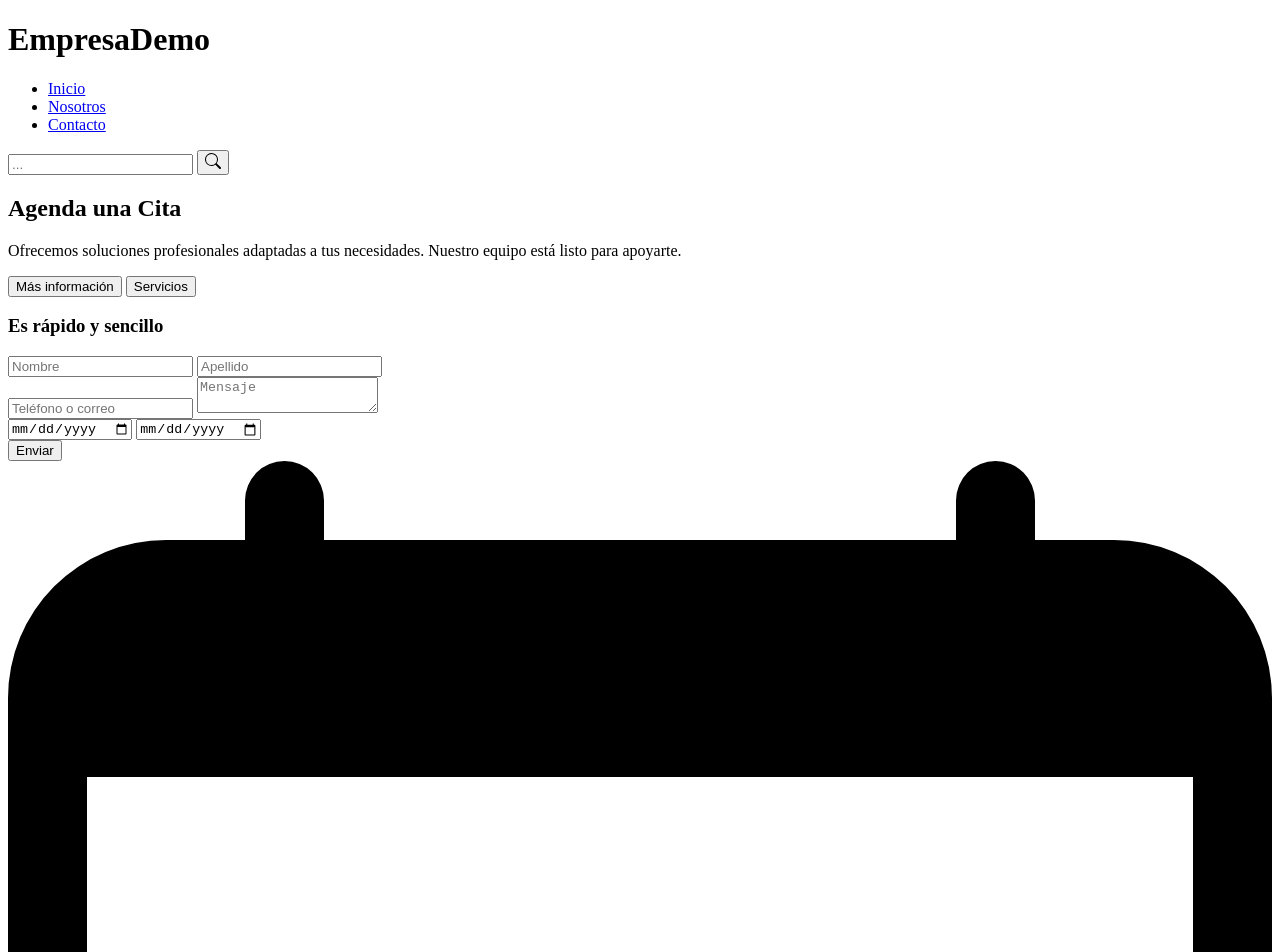
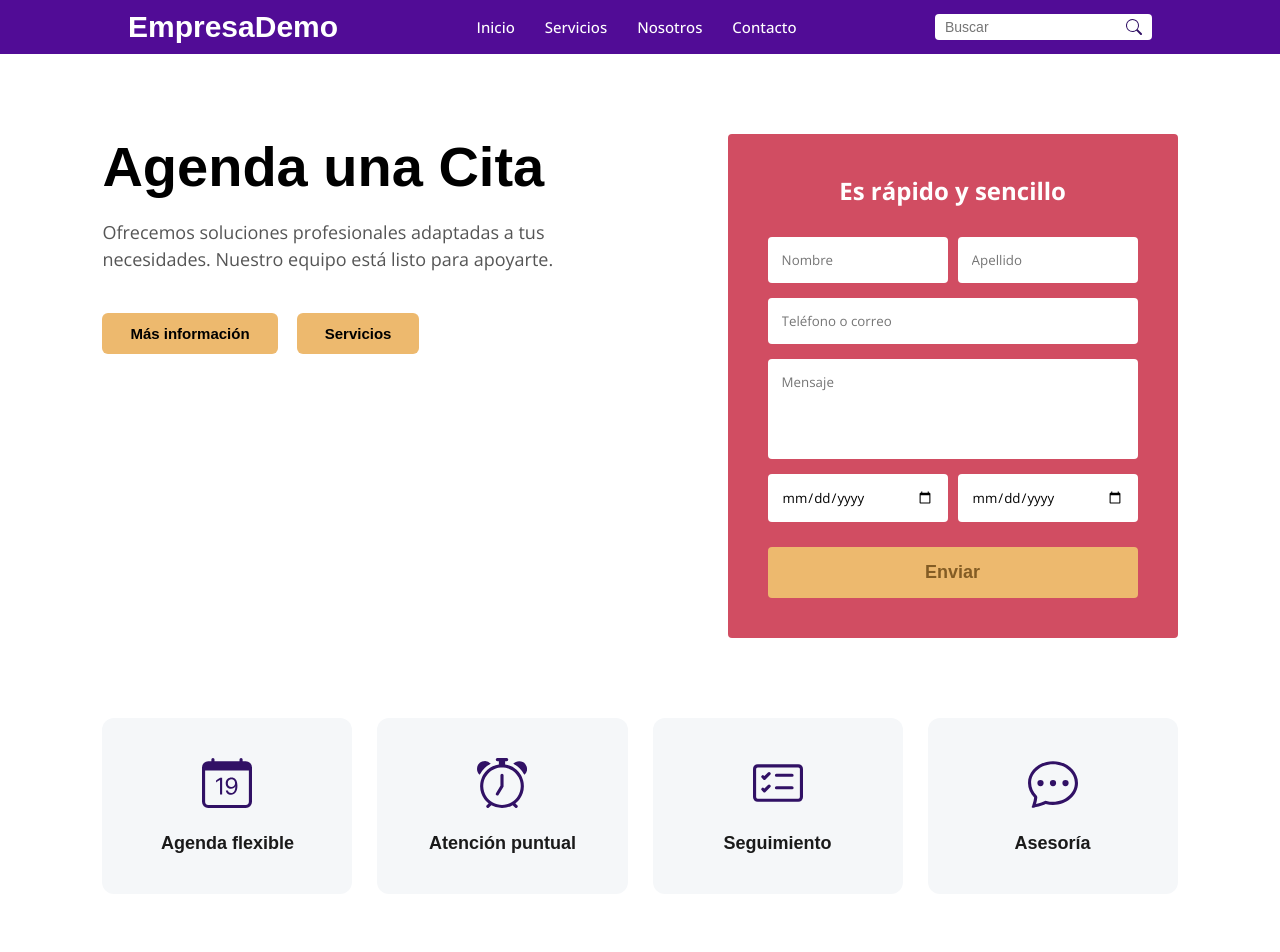
Before and after one commit to Diegogamer23/-tind26-p1-DVilla, a plain HTML site: page index.html in a window 1280 px wide. Shown: the top 952 px of the page. Drawn offline with nearby package versions, Linux system fonts and the light colour scheme; a web font is replaced by a local one.

Commit message:
css
ya esta

```diff
--- a/Css/estilos.css
+++ b/Css/estilos.css
@@ -0,0 +1,223 @@
+@import url('https://fonts.googleapis.com/css2?family=Bitcount+Prop+Single:wght@100..900&family=Google+Sans:ital,opsz,wght@0,17..18,400..700;1,17..18,400..700&family=Open+Sans:ital,wght@0,300..800;1,300..800&family=Roboto+Slab:wght@100..900&display=swap');
+
+* {
+    margin: 0;
+    padding: 0;
+    box-sizing: border-box;
+}
+
+body {
+    font-family: 'Open Sans', sans-serif;
+    background-color: #ffffff;
+    overflow-x: hidden;
+}
+
+
+.encabezado-sitio {
+    background-color: #510c96;
+    color: rgb(255, 255, 255);
+    display: flex;
+    justify-content: space-between;
+    align-items: center;
+    padding: 10px 10%;
+    font-style: bold;
+}
+
+.logo-sitio h1 {
+    font-family: 'Google Sans', sans-serif;
+    font-size: 30px;
+    font-weight: 700;
+}
+
+.navegacion-principal ul {
+    display: flex;
+    list-style: none;
+    gap: 30px;
+}
+
+.navegacion-principal a {
+    color: white;
+    text-decoration: none;
+    font-size: 15px;
+    font-weight: 500;
+}
+
+/* Buscador del Header */
+.formulario-busqueda {
+    background-color: white;
+    border-radius: 4px;
+    display: flex;
+    align-items: center;
+    padding: 5px 10px;
+}
+
+.formulario-busqueda input {
+    border: none;
+    outline: none;
+    font-size: 14px;
+}
+
+.formulario-busqueda button {
+    background: transparent;
+    border: none;
+    color: #311165;
+    cursor: pointer;
+    display: flex;
+}
+
+/* 4. CONTENIDO PRINCIPAL (Layout Flexible) */
+.contenido-principal {
+    padding-bottom: 50px;
+}
+
+.seccion-destacada {
+    display: flex;
+    justify-content: space-between;
+    align-items: flex-start;
+    padding: 80px 8%;
+    gap: 40px;
+}
+
+/* 5. TEXTO HERO */
+.texto-destacado {
+    flex: 1;
+}
+
+.texto-destacado h2 {
+    font-family: 'Google Sans', sans-serif;
+    font-size: 56px;
+    font-weight: 700;
+    margin-bottom: 20px;
+    color: #000;
+}
+
+.texto-destacado p {
+    font-size: 18px;
+    color: #555;
+    line-height: 1.5;
+    max-width: 480px;
+    margin-bottom: 40px;
+}
+
+/* Botones de acción */
+.acciones-destacadas button {
+    background-color: #edb96e; /* Dorado suave */
+    border: none;
+    padding: 12px 28px;
+    border-radius: 6px;
+    font-family: 'Google Sans', sans-serif;
+    font-weight: 600;
+    font-size: 15px;
+    cursor: pointer;
+    margin-right: 15px;
+    transition: filter 0.3s;
+}
+
+.acciones-destacadas button:hover {
+    filter: brightness(0.9);
+}
+
+/* 6. FORMULARIO LATERAL (Cuadro Rosa) */
+.formulario-cita {
+    background-color: #d14d62; /* Color frambuesa de la imagen */
+    width: 450px;
+    padding: 40px;
+    border-radius: 4px; /* Casi recto como en la imagen */
+    color: white;
+}
+
+.formulario-cita h3 {
+    text-align: center;
+    font-size: 24px;
+    margin-bottom: 30px;
+}
+
+.formulario-cita form {
+    display: flex;
+    flex-direction: column;
+    gap: 15px;
+}
+
+.fila-formulario {
+    display: flex;
+    gap: 10px;
+}
+
+.formulario-cita input,
+.formulario-cita textarea {
+    width: 100%;
+    padding: 14px;
+    border: none;
+    border-radius: 4px;
+    font-family: 'Open Sans', sans-serif;
+}
+
+.formulario-cita textarea {
+    height: 100px;
+    resize: none;
+}
+
+/* Botón Enviar dentro de Formulario */
+.formulario-cita button {
+    background-color: #edb96e;
+    color: #835c24; /* Texto café oscuro sobre dorado */
+    border: none;
+    padding: 15px;
+    border-radius: 4px;
+    font-family: 'Google Sans', sans-serif;
+    font-weight: 700;
+    font-size: 18px;
+    cursor: pointer;
+    margin-top: 10px;
+}
+
+/* 7. SECCIÓN DE SERVICIOS (Cuadros Inferiores) */
+.seccion-servicios {
+    display: grid;
+    grid-template-columns: repeat(4, 1fr);
+    gap: 25px;
+    padding: 0 8% 80px 8%;
+}
+
+.servicio-item {
+    background-color: #f5f7f9; /* Gris muy claro */
+    padding: 40px 20px;
+    border-radius: 12px;
+    text-align: center;
+    transition: transform 0.3s;
+}
+
+.servicio-item:hover {
+    transform: translateY(-5px);
+}
+
+.iconos {
+    width: 50px;
+    height: 50px;
+    color: #311165;
+    margin-bottom: 20px;
+}
+
+.servicio-item p {
+    font-family: 'Google Sans', sans-serif;
+    font-weight: 600;
+    font-size: 18px;
+    color: #1a1a1a;
+}
+
+/* 8. PIE DE PÁGINA */
+.pie-sitio {
+    background-color: #841656; /* Púrpura rojizo */
+    color: white;
+    text-align: center;
+    padding: 25px;
+    font-size: 14px;
+}
+
+/* 9. RESPONSIVE */
+@media (max-width: 1100px) {
+    .seccion-destacada { flex-direction: column; align-items: center; text-align: center; }
+    .texto-destacado p { margin: 0 auto 30px auto; }
+    .seccion-servicios { grid-template-columns: repeat(2, 1fr); }
+    .formulario-cita { width: 100%; max-width: 500px; }
+}
--- a/index.html
+++ b/index.html
@@ -19,13 +19,14 @@
         <nav class="navegacion-principal">
             <ul>
                 <li><a href="#">Inicio</a></li>
+                <li><a href="#">Servicios</a></li>
                 <li><a href="#">Nosotros</a></li>
                 <li><a href="#">Contacto</a></li>
             </ul>
         </nav>
 
         <form class="formulario-busqueda">
-            <input type="email" placeholder="...">
+            <input type="email" placeholder="Buscar">
             <button type="submit">
                 <svg xmlns="http://www.w3.org/2000/svg" width="16" height="16" fill="currentColor" class="bi bi-search"
                     viewBox="0 0 16 16">
@@ -88,12 +89,28 @@
             </article>
 
             <article class="servicio-item">
-                <span> </span>
+                <span>
+                    <svg xmlns="http://www.w3.org/2000/svg" width="16" height="16" fill="currentColor" class="iconos"
+                        viewBox="0 0 16 16">
+                        <path
+                            d="M8.5 5.5a.5.5 0 0 0-1 0v3.362l-1.429 2.38a.5.5 0 1 0 .858.515l1.5-2.5A.5.5 0 0 0 8.5 9z" />
+                        <path
+                            d="M6.5 0a.5.5 0 0 0 0 1H7v1.07a7.001 7.001 0 0 0-3.273 12.474l-.602.602a.5.5 0 0 0 .707.708l.746-.746A6.97 6.97 0 0 0 8 16a6.97 6.97 0 0 0 3.422-.892l.746.746a.5.5 0 0 0 .707-.708l-.601-.602A7.001 7.001 0 0 0 9 2.07V1h.5a.5.5 0 0 0 0-1zm1.038 3.018a6 6 0 0 1 .924 0 6 6 0 1 1-.924 0M0 3.5c0 .753.333 1.429.86 1.887A8.04 8.04 0 0 1 4.387 1.86 2.5 2.5 0 0 0 0 3.5M13.5 1c-.753 0-1.429.333-1.887.86a8.04 8.04 0 0 1 3.527 3.527A2.5 2.5 0 0 0 13.5 1" />
+                    </svg>
+                </span>
                 <p>Atención puntual</p>
             </article>
 
             <article class="servicio-item">
-                <span></span>
+                <span>
+                    <svg xmlns="http://www.w3.org/2000/svg" width="16" height="16" fill="currentColor" class="iconos"
+                        viewBox="0 0 16 16">
+                        <path
+                            d="M14.5 3a.5.5 0 0 1 .5.5v9a.5.5 0 0 1-.5.5h-13a.5.5 0 0 1-.5-.5v-9a.5.5 0 0 1 .5-.5zm-13-1A1.5 1.5 0 0 0 0 3.5v9A1.5 1.5 0 0 0 1.5 14h13a1.5 1.5 0 0 0 1.5-1.5v-9A1.5 1.5 0 0 0 14.5 2z" />
+                        <path
+                            d="M7 5.5a.5.5 0 0 1 .5-.5h5a.5.5 0 0 1 0 1h-5a.5.5 0 0 1-.5-.5m-1.496-.854a.5.5 0 0 1 0 .708l-1.5 1.5a.5.5 0 0 1-.708 0l-.5-.5a.5.5 0 1 1 .708-.708l.146.147 1.146-1.147a.5.5 0 0 1 .708 0M7 9.5a.5.5 0 0 1 .5-.5h5a.5.5 0 0 1 0 1h-5a.5.5 0 0 1-.5-.5m-1.496-.854a.5.5 0 0 1 0 .708l-1.5 1.5a.5.5 0 0 1-.708 0l-.5-.5a.5.5 0 0 1 .708-.708l.146.147 1.146-1.147a.5.5 0 0 1 .708 0" />
+                    </svg>
+                </span>
                 <p>Seguimiento</p>
             </article>
 
```
